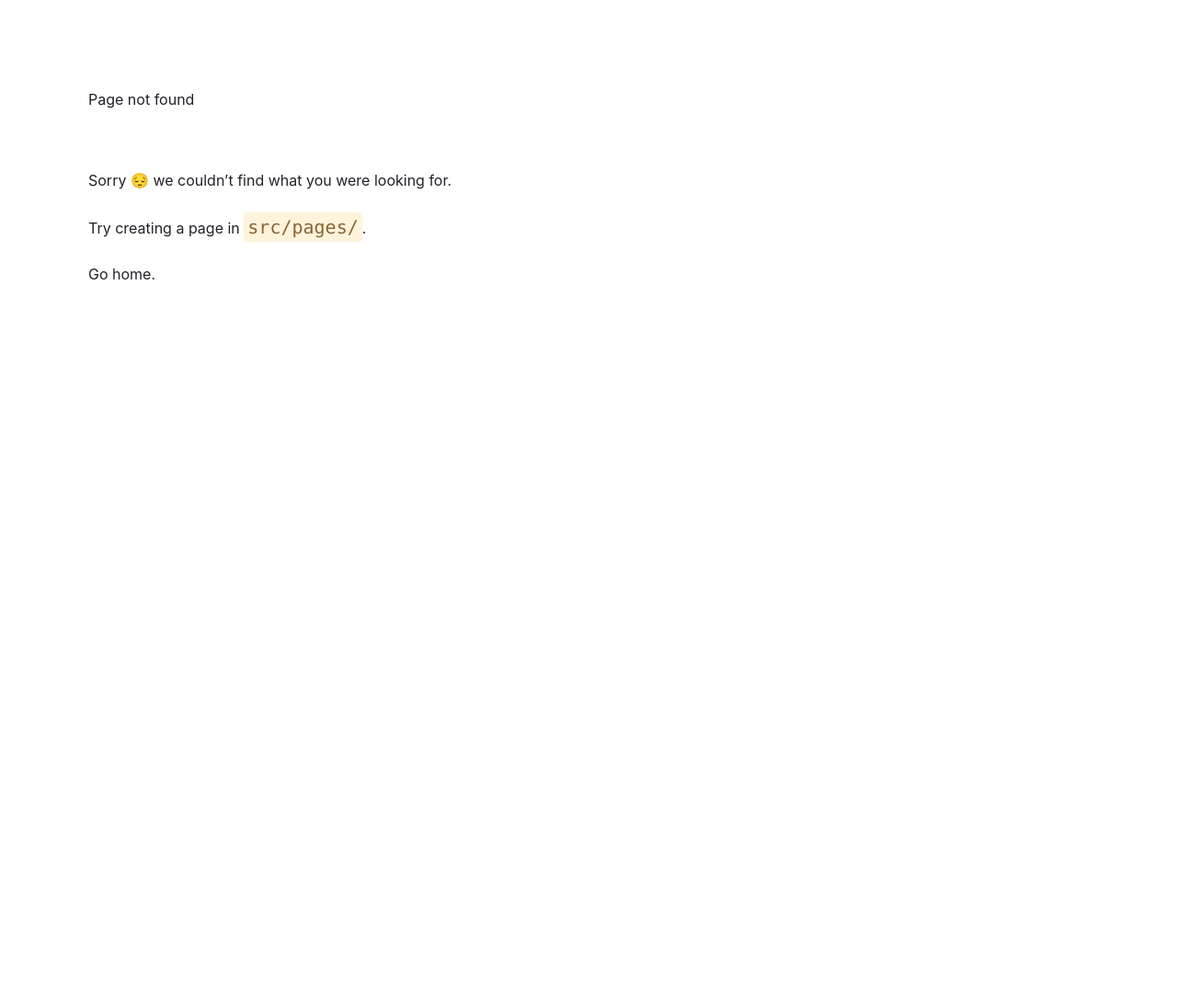
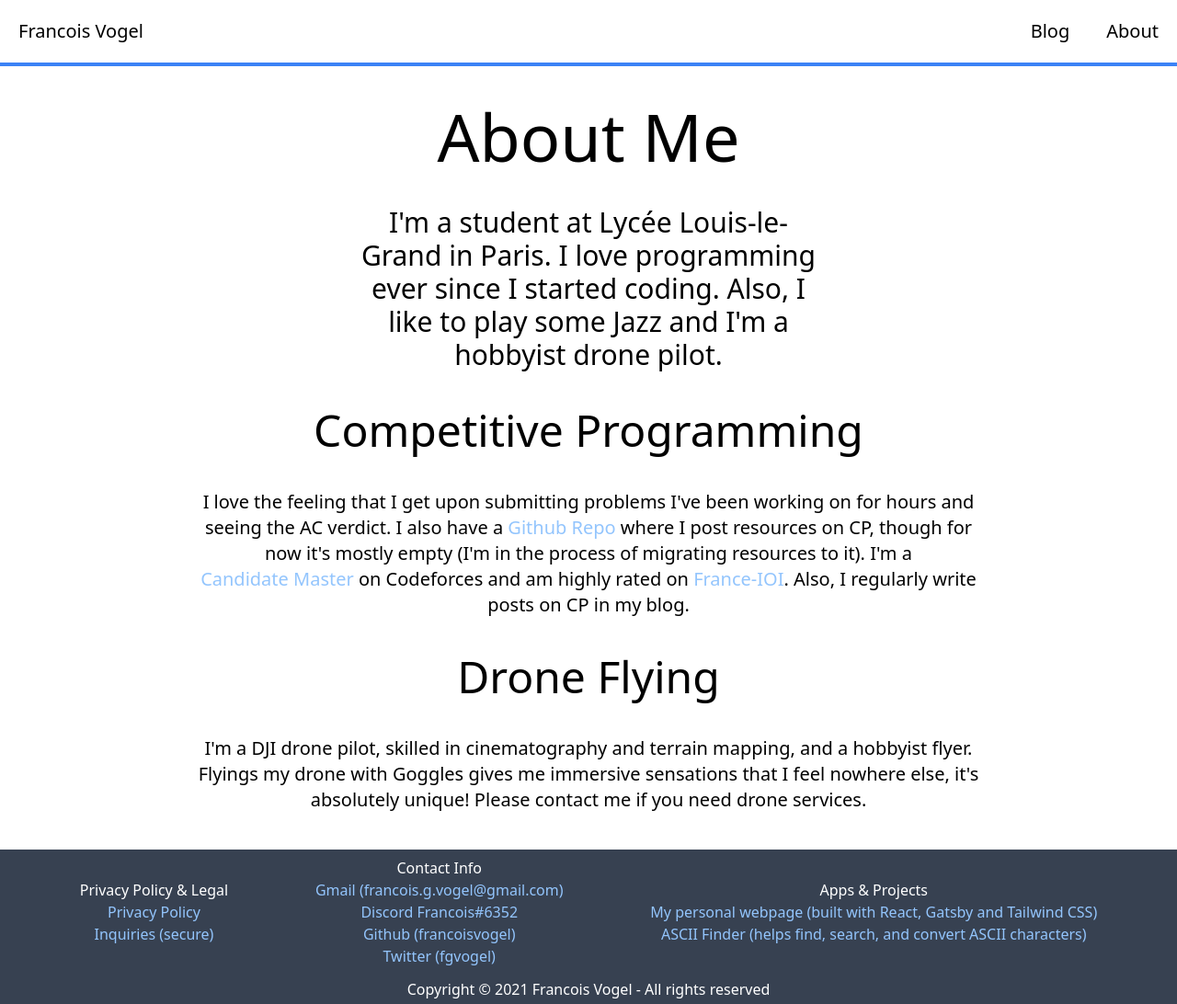
Before and after one commit to francoisvogel/webpage, a Gatsby site: page /about in a window 1280 px wide. Before the commit this address had no page. Shown: the whole page at 92% size. Before the commit the page ends 800 px from the top, so only its background shows below. Built offline with nearby package versions, Linux system fonts and the light colour scheme; Gatsby itself is replaced by a stand-in of ours.

Commit message:
added about page

```diff
--- /dev/null
+++ b/src/pages/about.js
@@ -0,0 +1,30 @@
+import * as React from "react"
+import '../styles/global.css'
+import Header from "./header"
+import DarkTrace from "./darkTrace"
+import ScrollProgressBar from "./scrollProgressBar"
+import Footer from "./footer"
+import Lnk from "./lnk"
+
+const About = () => {
+    return (
+        <main class="min-h-screen flex flex-col justify-between">
+            <div>
+                <Header directory="../"/>
+                <DarkTrace></DarkTrace>
+                <ScrollProgressBar></ScrollProgressBar>
+                <div class="flex flex-col items-center">
+                    <p class="mt-10 text-5xl sm:text-7xl text-center">About Me</p>
+                    <p class="max-w-lg mt-10 sm:text-3xl text-xl text-center">I'm a student at Lycée Louis-le-Grand in Paris. I love programming ever since I started coding. Also, I like to play some Jazz and I'm a hobbyist drone pilot.</p>
+                    <p class="mt-10 text-2xl sm:text-5xl text-center">Competitive Programming</p>
+                    <p class="mt-10 text-base sm:text-xl text-center sm:w-2/3">I love the feeling that I get upon submitting problems I've been working on for hours and seeing the AC verdict. I also have a <Lnk to="https://github.com/francoisvogel/cp" text="Github Repo"/> where I post resources on CP, though for now it's mostly empty (I'm in the process of migrating resources to it). I'm a <Lnk to="https://codeforces.com/profile/fvogel" text="Candidate Master" /> on Codeforces and am highly rated on <Lnk to="http://www.france-ioi.org/algo/rankingMain.php#:~:text=621-,4,571,-5" text="France-IOI"/>. Also, I regularly write posts on CP in my blog.</p>
+                    <p class="mt-10 text-2xl sm:text-5xl text-center">Drone Flying</p>
+                    <p class="mb-10 mt-10 text-base sm:text-xl text-center sm:w-2/3">I'm a DJI drone pilot, skilled in cinematography and terrain mapping, and a hobbyist flyer. Flyings my drone with Goggles gives me immersive sensations that I feel nowhere else, it's absolutely unique! Please contact me if you need drone services.</p>
+                </div>
+            </div>
+            <Footer></Footer>
+        </main>
+    )
+}
+
+export default About
--- /dev/null
+++ b/src/pages/darkTrace.js
@@ -0,0 +1,12 @@
+import * as React from "react"
+import '../styles/global.css'
+
+const DarkTrace = () => {
+    return (
+        <div class="fixed -top-24 shadow-2xl z-40 w-full">
+            <div class="m-10 h-5 z-40 bg-red-300"></div>
+        </div>
+    )
+}
+
+export default DarkTrace;
--- a/src/pages/footer.js
+++ b/src/pages/footer.js
@@ -1,6 +1,6 @@
 import * as React from "react"
 import '../styles/global.css'
-import { Link } from "gatsby"
+import Lnk from "./lnk"
 
 const Footer = () => {
     return (
@@ -8,27 +8,20 @@ const Footer = () => {
             <div class="flex flex-row justify-evenly">
                 <div class="p-2 flex flex-col justify-center">
                     <p>Privacy Policy & Legal</p>
-                    <Link to="./policy">
-                        <p class="text-blue-200 duration-100 hover:text-blue-300">Privacy Policy</p>
-                    </Link>
-                    <Link to="https://docs.google.com/forms/d/e/1FAIpQLSe-aQQmF8RxCHE5z7mO-UiArPijXlzgiPls1wj2jMVt5h_LOw/viewform?embedded=true">
-                        <p class="text-blue-200 duration-100 hover:text-blue-300">Inquiries (secure)</p>
-                    </Link>
+                    <Lnk to="./policy" text="Privacy Policy" />
+                    <Lnk to="https://docs.google.com/forms/d/e/1FAIpQLSe-aQQmF8RxCHE5z7mO-UiArPijXlzgiPls1wj2jMVt5h_LOw/viewform?embedded=true" text="Inquiries (secure)" />
                 </div>
                 <div class="p-2 flex flex-col justify-center">
                     <p>Contact Info</p>
-                    <Link to="mailto:francois.g.vogel@gmail.com">
-                        <p class="text-blue-200 duration-100 hover:text-blue-300">Gmail (francois.g.vogel@gmail.com)</p>
-                    </Link>
-                    <Link to="https://discord.com">
-                        <p class="text-blue-200 duration-100 hover:text-blue-300">Discord (Francois#6352)</p>
-                    </Link>
-                    <Link to="https://github.com/francoisvogel">
-                        <p class="text-blue-200 duration-100 hover:text-blue-300">Github (francoisvogel)</p>
-                    </Link>
-                    <Link to="https://twitter.com/fgvogel">
-                        <p class="text-blue-200 duration-100 hover:text-blue-300">Twitter (fgvogel)</p>
-                    </Link>
+                    <Lnk to="mailto:francois.g.vogel@gmail.com" text="Gmail (francois.g.vogel@gmail.com)" />
+                    <Lnk to="https://discord.com" text="Discord Francois#6352" />
+                    <Lnk to="https://github.com/francoisvogel" text="Github (francoisvogel)" />
+                    <Lnk to="https://twitter.com/fgvogel" text="Twitter (fgvogel)" />
+                </div>
+                <div class="p-2 flex flex-col justify-center">
+                    <p>Apps & Projects</p>
+                    <Lnk to="https://francoisvogel.io" text="My personal webpage (built with React, Gatsby and Tailwind CSS)" />
+                    <Lnk to="https://asciifinder.francoisvogel.io" text="ASCII Finder (helps find, search, and convert ASCII characters)" />
                 </div>
             </div>
             <p class="text-center p-1">Copyright © 2021 Francois Vogel - All rights reserved</p>
--- a/src/pages/header.js
+++ b/src/pages/header.js
@@ -1,20 +1,20 @@
 import * as React from "react"
+import { Link } from "gatsby"
 import '../styles/global.css'
-import { Link } from "gatsby"
 
-const Header = () => {
+function Header(props) {
     return (
         <header class="relative z-50 flex flex-row justify-between bg-white">
             <div class="flex flex-row">
-                <Link to="./">
+                <Link to={props.directory+""}>
                     <p class="text-center text-xl p-5 h-full duration-100 hover:bg-gray-200 hover:text-blue-500">Francois Vogel</p>
                 </Link>
             </div>
             <div class="flex flex-row">
-                <Link to="./blog">
+                <Link to={props.directory+"blog"}>
                     <p class="text-center text-xl p-5 h-full duration-100 hover:bg-gray-200 hover:text-blue-500">Blog</p>
                 </Link>
-                <Link to="./blog">
+                <Link to={props.directory+"about"}>
                     <p class="text-center text-xl p-5 h-full duration-100 hover:bg-gray-200 hover:text-blue-500">About</p>
                 </Link>
             </div>
--- a/src/pages/index.js
+++ b/src/pages/index.js
@@ -1,21 +1,18 @@
 import * as React from "react"
+import { Link } from "gatsby"
 import '../styles/global.css'
 import Header from "./header"
+import DarkTrace from "./darkTrace"
+import ScrollProgressBar from "./scrollProgressBar"
 import Footer from "./footer"
-import { Link } from "gatsby"
 
 const IndexPage = () => {
     return (
         <main class="min-h-screen flex flex-col justify-between">
             <div>
-                <Header></Header>
-                <div class="fixed -top-24 shadow-2xl z-40 w-full">
-                    <div class="m-10 h-5 z-40 bg-red-300"></div>
-                </div>
-                <div class="sticky top-0 h-1 z-40 bg-blue-300">
-                    <div class="h-full bg-blue-500 transition-all ease-out">
-                    </div>
-                </div>
+                <Header directory=""/>
+                <DarkTrace></DarkTrace>
+                <ScrollProgressBar></ScrollProgressBar>
                 <div class="flex flex-col items-center w-full h">
                     <p class="mt-10 text-5xl sm:text-7xl text-center">Hi, I'm Francois Vogel</p>
                     <p class="max-w-md mt-20 sm:text-3xl text-xl text-center">I'm a student at Lycée Louis-le-Grand in Paris. I love programming ever since I started coding. Also, I like to play some Jazz and I'm a hobbyist drone pilot.</p>
--- /dev/null
+++ b/src/pages/lnk.js
@@ -0,0 +1,13 @@
+import * as React from "react"
+import { Link } from "gatsby"
+import '../styles/global.css'
+
+function Lnk(props) {
+    return (
+        <Link to={props.to}>
+            <p class="inline-block text-blue-300 duration-100 hover:text-blue-400">{props.text}</p>
+        </Link>
+    )
+}
+
+export default Lnk
--- /dev/null
+++ b/src/pages/scrollProgressBar.js
@@ -0,0 +1,13 @@
+import * as React from "react"
+import '../styles/global.css'
+
+const ScrollProgressBar = () => {
+    return (
+        <div class="sticky top-0 h-1 z-40 bg-blue-300">
+            <div class="h-full bg-blue-500 transition-all ease-out">
+            </div>
+        </div>
+    )
+}
+
+export default ScrollProgressBar
```
